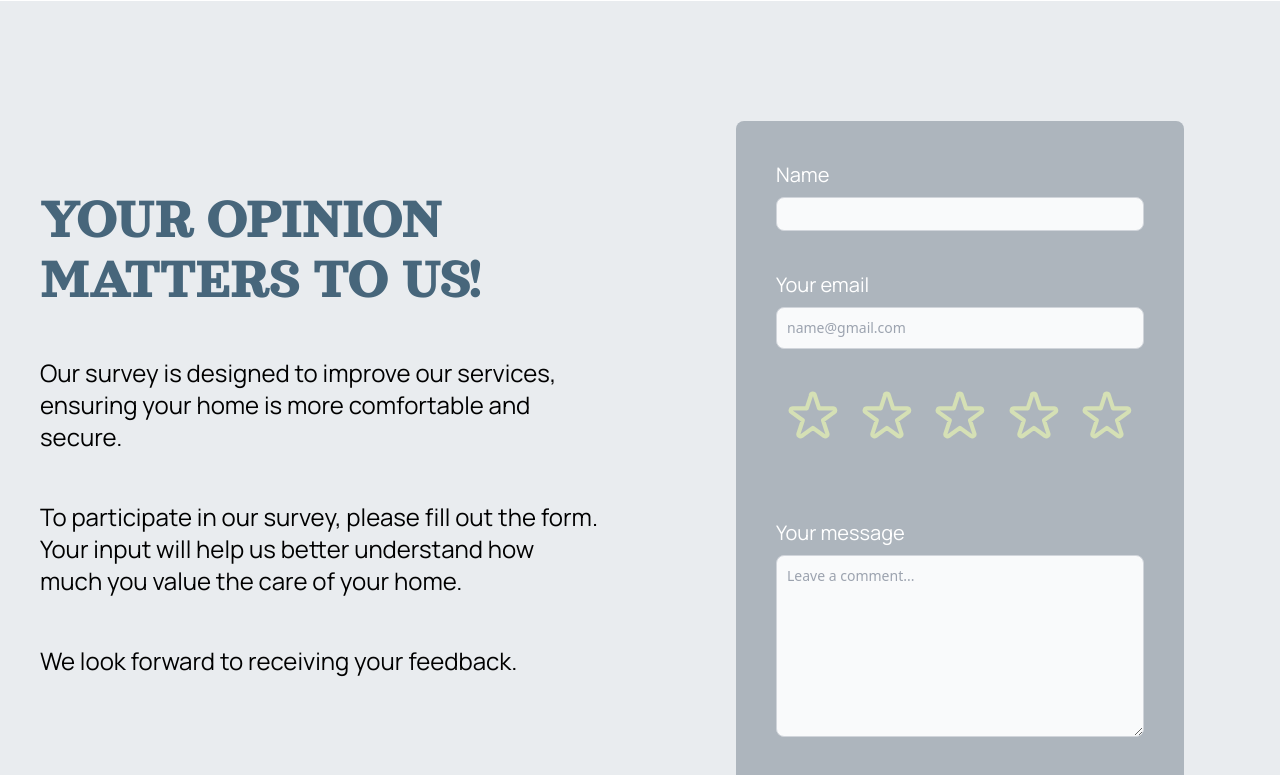
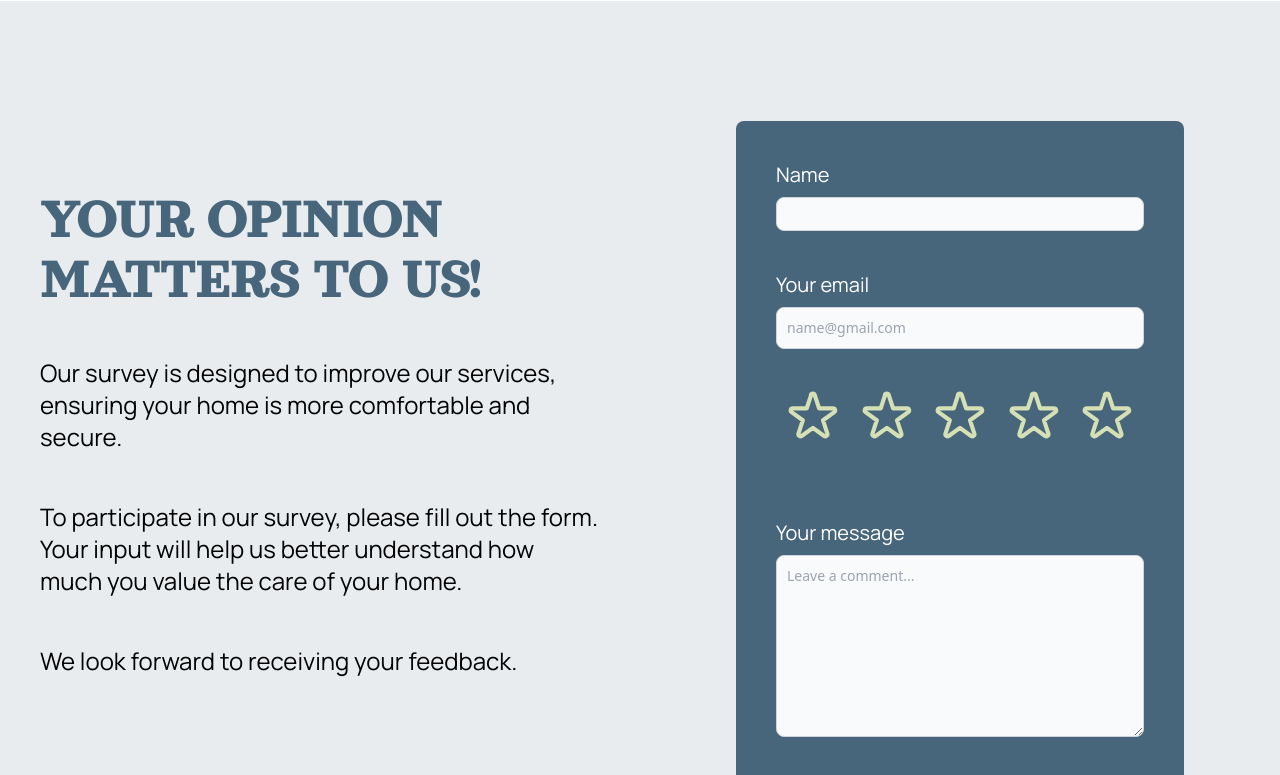
Before and after one commit to Claudio-Silva-Bispo/tm-project-site, a Next.js app: page / in a window 1280 px wide. Shown: the part 10420-11195 px from the top of the page. Built offline with nearby package versions, Linux system fonts and the light colour scheme.

Commit message:
ajuste link redes sociais

```diff
--- a/src/components/FormFeedback.tsx
+++ b/src/components/FormFeedback.tsx
@@ -64,7 +64,7 @@ export default function FormFeedback(){
                 name="form-feedback-oliver"
                 method="post"
                 data-netlify="true"
-                className="w-[100%] md:w-[80%] mx-auto bg-cinzacinco rounded-lg p-10 grid-cols-* md:mt-20"
+                className="w-[100%] md:w-[80%] mx-auto bg-[#47667B] rounded-lg p-10 grid-cols-* md:mt-20"
                 id="form-feedback-oliver"
                 >
                 <input type="hidden" name="form-feedback-oliver" value="feedback"/>
--- a/src/components/SocialMedia.tsx
+++ b/src/components/SocialMedia.tsx
@@ -24,7 +24,7 @@ export default function SocialMedia(){
 
                     <div className="flex flex-col space-y-4 sm:items-center sm:justify-center sm:flex-row sm:space-y-0 sm:space-x-4 lg:justify-start font-manrope mb-20 md:mb-0">
 
-                        <a rel="noopener noreferrer" href="https://www.instagram.com/reel/CzAxO7kuDqN/?igsh=c2hrODVveW9sN2Qx" target='_blank' className="px-8 py-3 text-lg font-semibold rounded bg-segunda text-white hover:bg-setima hover:text-black">Instagram</a>
+                        <a rel="noopener noreferrer" href="https://www.instagram.com/oliverbusinessofficial?igsh=MWZodDR0MzVrNWM2NA%3D%3D&utm_source=qr" target='_blank' className="px-8 py-3 text-lg font-semibold rounded bg-segunda text-white hover:bg-setima hover:text-black">Instagram</a>
 
                         <a rel="noopener noreferrer" href="https://www.facebook.com/Oliveirahousecleaning?mibextid=LQQJ4d" target='_blank' className="px-8 py-3 text-lg font-semibold border rounded text-white hover:bg-white hover:text-black">Facebook</a>
                     </div>
```
Also changed, not shown: src/components/Footer.tsx (+3 -3 lines).
